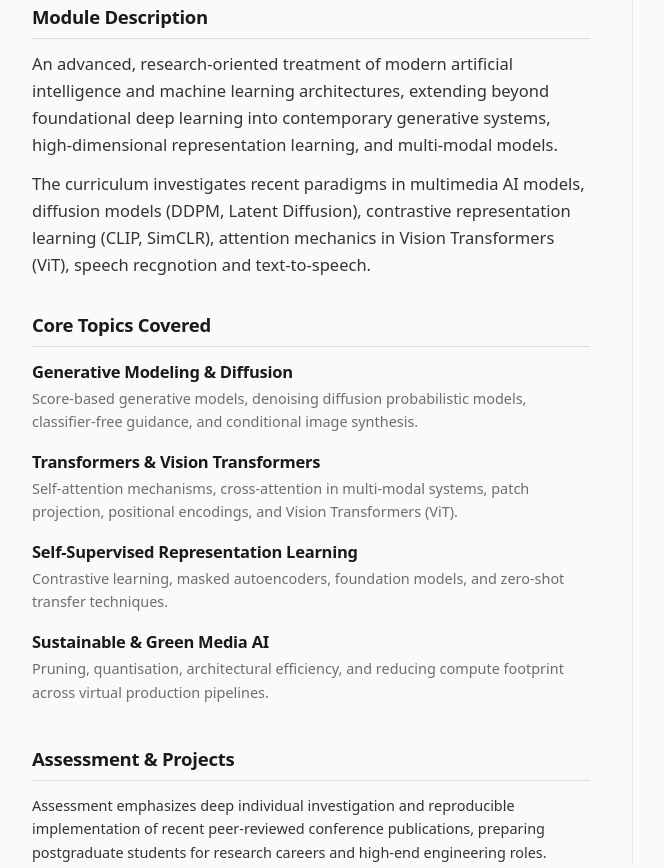
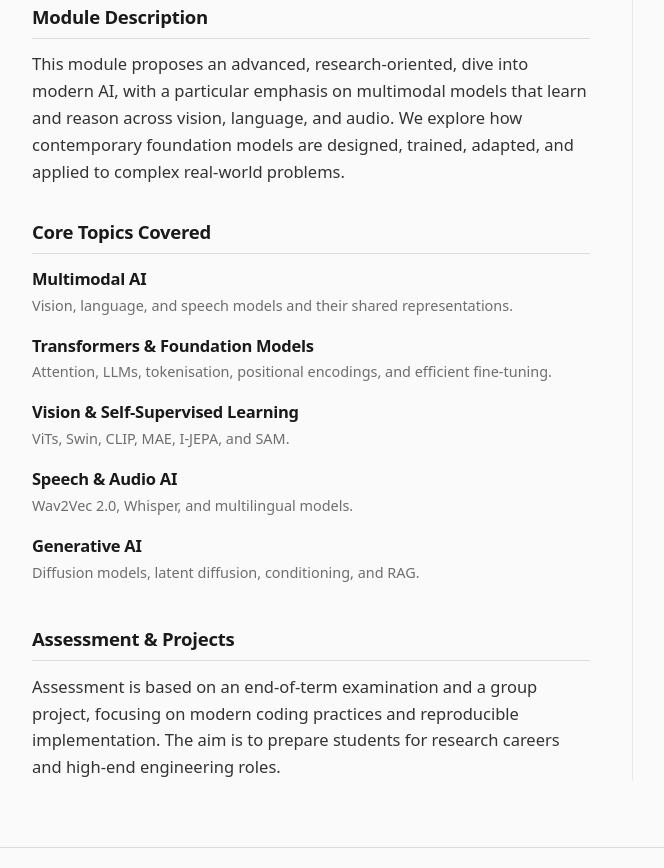
Before and after one commit to frcs/frcs.github.io, an Astro site: page /teaching/5c34 in a window 1280 px wide. Shown: the part 456-1324 px from the top of the page, without its empty margins (179-843 px from the left). Built offline with nearby package versions, Linux system fonts and the light colour scheme; Astro itself is replaced by a stand-in of ours; some icons are missing.

Commit message:
feat(teaching): update 5c34 content and optimize banner assets

```diff
--- a/src/pages/teaching.astro
+++ b/src/pages/teaching.astro
@@ -33,7 +33,7 @@ const currentModules = [
     title: "Advanced AI",
     level: "Level 9 (Postgraduate / MAI)",
     credits: "5 ECTS",
-    desc: "Advanced graduate-level study of contemporary generative models, diffusion architectures, representation learning, and modern computer vision systems.",
+    desc: "An advanced, research-oriented introduction to modern AI, with a particular emphasis on multimodal models that learn and reason across vision, language, and audio.",
     pageUrl: "/teaching/5c34",
     resources: []
   }
--- a/src/pages/teaching/4c16.astro
+++ b/src/pages/teaching/4c16.astro
@@ -23,6 +23,8 @@ import BaseLayout from '../../layouts/BaseLayout.astro';
             <img
               src="/images/4c16-banner.jpg"
               alt="Deep Learning Coursework and Visualisations"
+              width="1024"
+              height="307"
               class="w-full h-auto object-cover"
               loading="lazy"
             />
--- a/src/pages/teaching/5c34.astro
+++ b/src/pages/teaching/5c34.astro
@@ -23,6 +23,8 @@ import BaseLayout from '../../layouts/BaseLayout.astro';
             <img
               src="/images/5c34-banner.jpg"
               alt="EE55C34 Advanced AI Coursework & Generative Architectures"
+              width="1024"
+              height="307"
               class="w-full h-auto object-cover"
               loading="lazy"
             />
@@ -34,10 +36,7 @@ import BaseLayout from '../../layouts/BaseLayout.astro';
               Module Description
             </h2>
             <p>
-              An advanced, research-oriented treatment of modern artificial intelligence and machine learning architectures, extending beyond foundational deep learning into contemporary generative systems, high-dimensional representation learning, and multi-modal models.
-            </p>
-            <p>
-              The curriculum investigates recent paradigms in multimedia AI models, diffusion models (DDPM, Latent Diffusion), contrastive representation learning (CLIP, SimCLR), attention mechanics in Vision Transformers (ViT), speech recgnotion and text-to-speech.
+              This module proposes an advanced, research-oriented, dive into modern AI, with a particular emphasis on multimodal models that learn and reason across vision, language, and audio. We explore how contemporary foundation models are designed, trained, adapted, and applied to complex real-world problems.
             </p>
           </section>
 
@@ -48,27 +47,33 @@ import BaseLayout from '../../layouts/BaseLayout.astro';
             </h2>
             <div class="space-y-4">
               <div>
-                <h3 class="font-semibold text-sm sm:text-base text-[var(--theme-heading)]">Generative Modeling &amp; Diffusion</h3>
+                <h3 class="font-semibold text-sm sm:text-base text-[var(--theme-heading)]">Multimodal AI</h3>
                 <p class="text-xs sm:text-sm text-[var(--theme-muted)] mt-0.5 leading-relaxed">
-                  Score-based generative models, denoising diffusion probabilistic models, classifier-free guidance, and conditional image synthesis.
+                  Vision, language, and speech models and their shared representations.
                 </p>
               </div>
               <div>
-                <h3 class="font-semibold text-sm sm:text-base text-[var(--theme-heading)]">Transformers &amp; Vision Transformers</h3>
+                <h3 class="font-semibold text-sm sm:text-base text-[var(--theme-heading)]">Transformers &amp; Foundation Models</h3>
                 <p class="text-xs sm:text-sm text-[var(--theme-muted)] mt-0.5 leading-relaxed">
-                  Self-attention mechanisms, cross-attention in multi-modal systems, patch projection, positional encodings, and Vision Transformers (ViT).
+                  Attention, LLMs, tokenisation, positional encodings, and efficient fine-tuning.
                 </p>
               </div>
               <div>
-                <h3 class="font-semibold text-sm sm:text-base text-[var(--theme-heading)]">Self-Supervised Representation Learning</h3>
+                <h3 class="font-semibold text-sm sm:text-base text-[var(--theme-heading)]">Vision &amp; Self-Supervised Learning</h3>
                 <p class="text-xs sm:text-sm text-[var(--theme-muted)] mt-0.5 leading-relaxed">
-                  Contrastive learning, masked autoencoders, foundation models, and zero-shot transfer techniques.
+                  ViTs, Swin, CLIP, MAE, I-JEPA, and SAM.
                 </p>
               </div>
               <div>
-                <h3 class="font-semibold text-sm sm:text-base text-[var(--theme-heading)]">Sustainable &amp; Green Media AI</h3>
+                <h3 class="font-semibold text-sm sm:text-base text-[var(--theme-heading)]">Speech &amp; Audio AI</h3>
                 <p class="text-xs sm:text-sm text-[var(--theme-muted)] mt-0.5 leading-relaxed">
-                  Pruning, quantisation, architectural efficiency, and reducing compute footprint across virtual production pipelines.
+                  Wav2Vec 2.0, Whisper, and multilingual models.
+                </p>
+              </div>
+              <div>
+                <h3 class="font-semibold text-sm sm:text-base text-[var(--theme-heading)]">Generative AI</h3>
+                <p class="text-xs sm:text-sm text-[var(--theme-muted)] mt-0.5 leading-relaxed">
+                  Diffusion models, latent diffusion, conditioning, and RAG.
                 </p>
               </div>
             </div>
@@ -79,8 +84,8 @@ import BaseLayout from '../../layouts/BaseLayout.astro';
             <h2 class="text-lg font-light tracking-tight text-[var(--theme-heading)] pb-1.5 border-b border-[var(--theme-border)] mb-3">
               Assessment &amp; Projects
             </h2>
-            <p class="text-sm text-[var(--theme-fg)] leading-relaxed">
-              Assessment emphasizes deep individual investigation and reproducible implementation of recent peer-reviewed conference publications, preparing postgraduate students for research careers and high-end engineering roles.
+            <p class="text-sm sm:text-base text-[var(--theme-fg)] leading-relaxed">
+              Assessment is based on an end-of-term examination and a group project, focusing on modern coding practices and reproducible implementation. The aim is to prepare students for research careers and high-end engineering roles.
             </p>
           </section>
         </div>
```
Also changed, not shown: public/images/5c34-banner.jpg.
